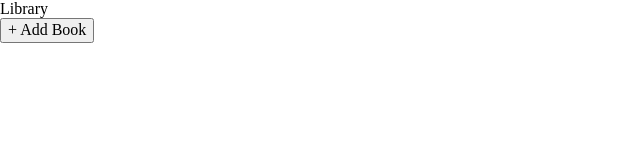
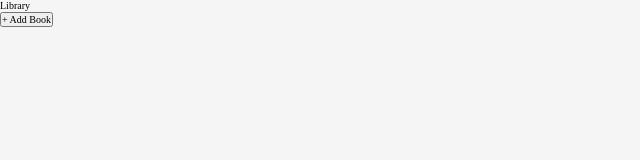
Before and after one commit to vaseemGit7/Library, a plain HTML site: page index.html in a window 1280 px wide. Shown: the whole page, without its empty margins (0-640 px from the left). Drawn offline with nearby package versions, Linux system fonts and the light colour scheme.

Commit message:
Add styles to root elements

```diff
--- a/index.html
+++ b/index.html
@@ -9,12 +9,14 @@
     <script defer src="./script.js"></script>
 </head>
 <body>
-    <div class="nav-bar">
-        <div class="logo">Library</div>
-        <button class="add-button">+ Add Book</button>
-    </div>
-    <div class="books-container">
+    <div class="main-container">
+        <div class="nav-bar">
+            <div class="logo">Library</div>
+            <button class="add-button">+ Add Book</button>
+        </div>
+        <div class="books-container">
 
+        </div>
     </div>
 </body>
 </html>
--- a/style.css
+++ b/style.css
@@ -0,0 +1,13 @@
+*{
+    margin: 0;
+    padding: 0;
+    box-sizing: border-box;
+}
+
+html{
+    font-size: 62.5%;
+}
+
+body{
+    background-color: #F5F5F5;
+}
```
